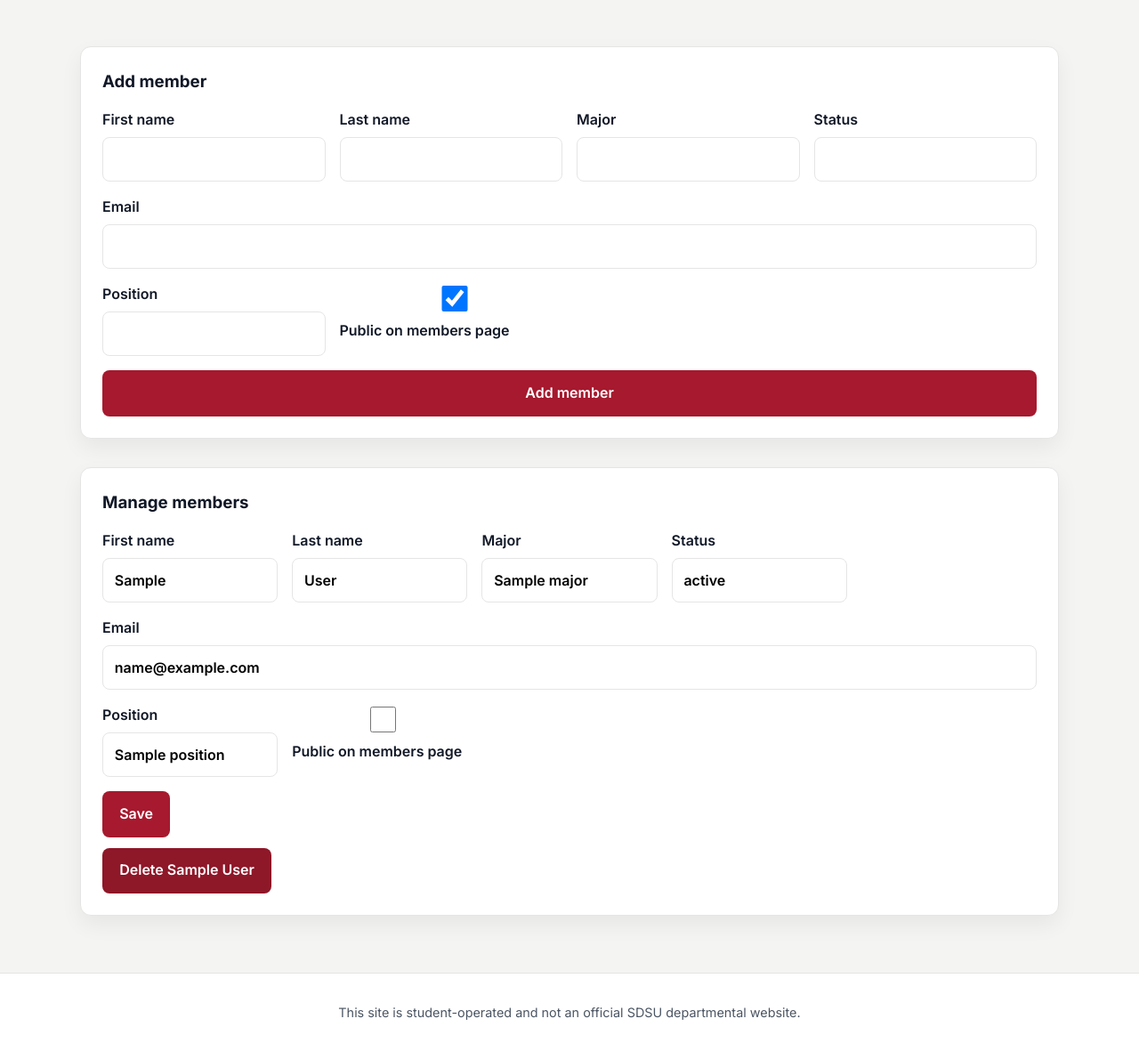
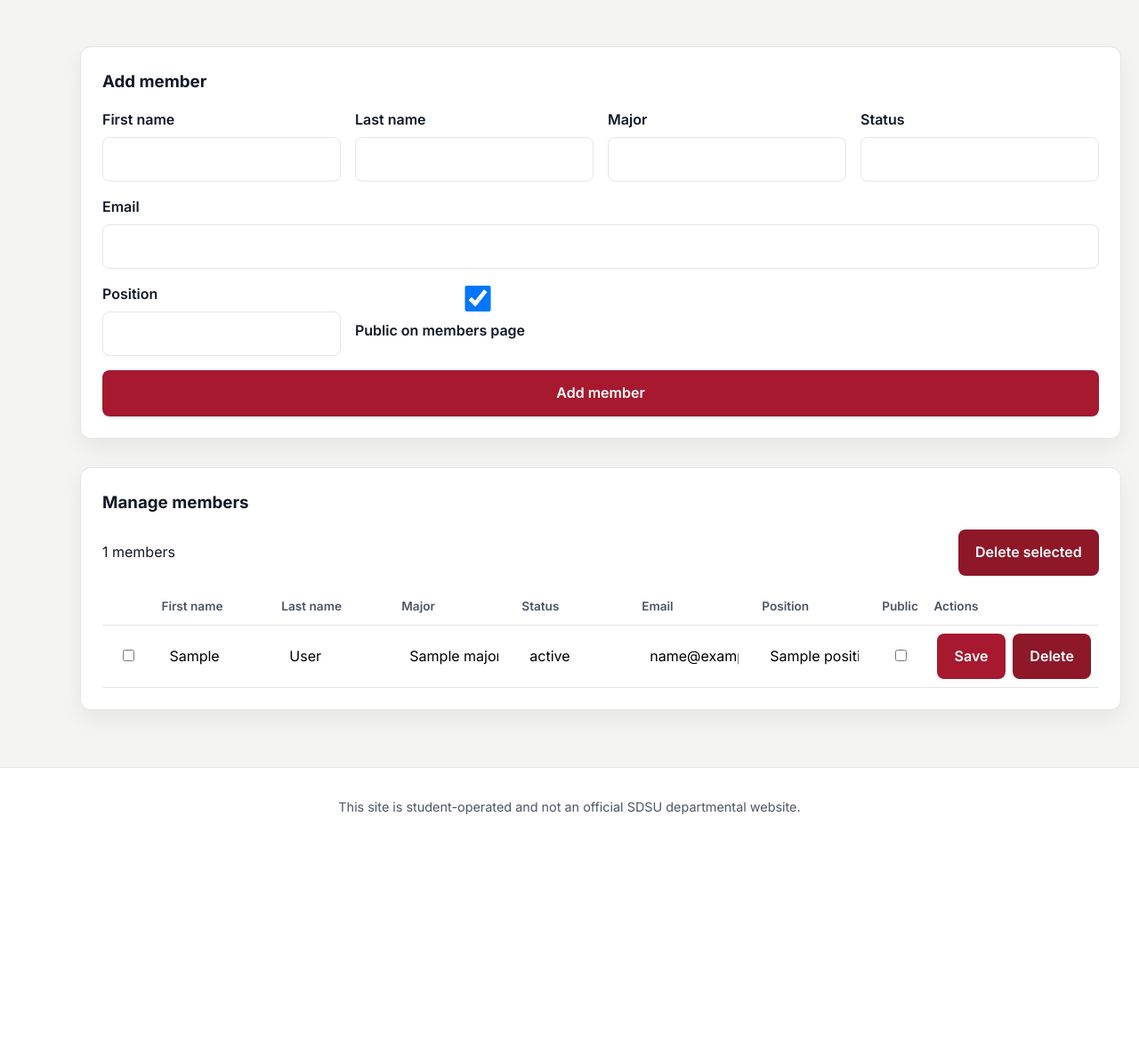
Before and after one commit to Zareeb/sdsu-bioinformatics, a Flask app: template src/sdsu_bioinformatics/templates/admin.html in a window 1280 px wide. Shown: the part 208-1389 px from the top of the page at 89% size. After the commit the page ends 1123 px from the top, so only its background shows below. Run offline with Flask 3, Linux system fonts and the light colour scheme; the template is opened without the code that fills it: most values are stand-ins (such as "Sample title", 1, 10 or a date in 2020).

Commit message:
Simplify admin panel for CRUD as well as bulk delete

```diff
--- a/src/sdsu_bioinformatics/app.py
+++ b/src/sdsu_bioinformatics/app.py
@@ -457,4 +457,40 @@ def delete_member(member_id):
     return redirect(url_for("admin"))
 
 
+@app.post("/admin/members/delete-selected")
+def bulk_delete_members():
+    user = _require_admin()
+    if not isinstance(user, dict):
+        return user
+    _check_csrf()
+
+    member_ids = []
+    for raw_id in request.form.getlist("member_ids"):
+        try:
+            member_id = int(raw_id)
+        except (TypeError, ValueError):
+            abort(400, description="Invalid member selection")
+        if member_id <= 0:
+            abort(400, description="Invalid member selection")
+        if member_id not in member_ids:
+            member_ids.append(member_id)
+    if not member_ids:
+        abort(400, description="Select at least one member to delete")
+
+    database = _database()
+    if database is None:
+        abort(503, description="D1 database is not configured")
+    for offset in range(0, len(member_ids), 100):
+        batch = member_ids[offset : offset + 100]
+        placeholders = ", ".join("?" for _ in batch)
+        run_sync(
+            database.prepare(
+                f"DELETE FROM members WHERE rowid IN ({placeholders})"
+            )
+            .bind(*batch)
+            .run()
+        )
+    return redirect(url_for("admin"))
+
+
 Default = wsgi.entrypoint(app)
--- a/src/sdsu_bioinformatics/templates/admin.html
+++ b/src/sdsu_bioinformatics/templates/admin.html
@@ -36,29 +36,63 @@
 
         <div class="admin-card">
             <h3>Manage members</h3>
-            {% for member in members %}
-                <form class="member-form member-row" method="post" action="{{ url_for('update_member', member_id=member.id) }}">
-                    <input type="hidden" name="csrf_token" value="{{ csrf_token }}">
-                    <div class="form-grid compact">
-                        <label>First name <input name="first_name" value="{{ member.first_name }}" required maxlength="80"></label>
-                        <label>Last name <input name="last_name" value="{{ member.last_name }}" required maxlength="120"></label>
-                        <label>Major <input name="major" value="{{ member.major }}" required maxlength="160"></label>
-                        <label>Status <input name="status" value="{{ member.status }}" maxlength="80"></label>
-                        <label class="full-width">Email <input type="email" name="email" value="{{ member.email or '' }}" maxlength="254"></label>
-                        <label>Position <input name="position" value="{{ member.position or '' }}" maxlength="120"></label>
-                        <label><input type="checkbox" name="public" value="1" {% if member.public %}checked{% endif %}> Public on members page</label>
-                    </div>
-                    <div class="button-row">
-                        <button class="button" type="submit">Save</button>
-                    </div>
-                </form>
-                <form method="post" action="{{ url_for('delete_member', member_id=member.id) }}" class="delete-form">
-                    <input type="hidden" name="csrf_token" value="{{ csrf_token }}">
-                    <button class="button button-danger" type="submit">Delete {{ member.first_name }} {{ member.last_name }}</button>
-                </form>
+            {% if members %}
+                <div class="member-table-toolbar">
+                    <span>{{ members|length }} members</span>
+                    <form id="bulk-delete-form" method="post" action="{{ url_for('bulk_delete_members') }}" onsubmit="return confirm('Permanently delete the selected members?')">
+                        <input type="hidden" name="csrf_token" value="{{ csrf_token }}">
+                        <button class="button button-danger" type="submit">Delete selected</button>
+                    </form>
+                </div>
+                <div class="member-table-wrap">
+                    <table class="member-table">
+                        <thead>
+                            <tr>
+                                <th scope="col"><span class="visually-hidden">Select</span></th>
+                                <th scope="col">First name</th>
+                                <th scope="col">Last name</th>
+                                <th scope="col">Major</th>
+                                <th scope="col">Status</th>
+                                <th scope="col">Email</th>
+                                <th scope="col">Position</th>
+                                <th scope="col">Public</th>
+                                <th scope="col">Actions</th>
+                            </tr>
+                        </thead>
+                        <tbody>
+                        {% for member in members %}
+                            {% set update_form = 'update-member-' ~ member.id %}
+                            <tr>
+                                <td>
+                                    <input form="bulk-delete-form" type="checkbox" name="member_ids" value="{{ member.id }}" aria-label="Select {{ member.first_name }} {{ member.last_name }} for deletion">
+                                </td>
+                                <td><input form="{{ update_form }}" name="first_name" value="{{ member.first_name }}" required maxlength="80" aria-label="First name"></td>
+                                <td><input form="{{ update_form }}" name="last_name" value="{{ member.last_name }}" required maxlength="120" aria-label="Last name"></td>
+                                <td><input form="{{ update_form }}" name="major" value="{{ member.major or '' }}" required maxlength="160" aria-label="Major"></td>
+                                <td><input form="{{ update_form }}" name="status" value="{{ member.status or '' }}" maxlength="80" aria-label="Status"></td>
+                                <td><input form="{{ update_form }}" type="email" name="email" value="{{ member.email or '' }}" maxlength="254" aria-label="Email"></td>
+                                <td><input form="{{ update_form }}" name="position" value="{{ member.position or '' }}" maxlength="120" aria-label="Position"></td>
+                                <td class="member-public-cell">
+                                    <input form="{{ update_form }}" type="checkbox" name="public" value="1" {% if member.public %}checked{% endif %} aria-label="Show {{ member.first_name }} {{ member.last_name }} publicly">
+                                </td>
+                                <td class="member-row-actions">
+                                    <form id="{{ update_form }}" method="post" action="{{ url_for('update_member', member_id=member.id) }}">
+                                        <input type="hidden" name="csrf_token" value="{{ csrf_token }}">
+                                        <button class="button table-button" type="submit">Save</button>
+                                    </form>
+                                    <form method="post" action="{{ url_for('delete_member', member_id=member.id) }}" onsubmit="return confirm('Delete this member?')">
+                                        <input type="hidden" name="csrf_token" value="{{ csrf_token }}">
+                                        <button class="button button-danger table-button" type="submit">Delete</button>
+                                    </form>
+                                </td>
+                            </tr>
+                        {% endfor %}
+                        </tbody>
+                    </table>
+                </div>
             {% else %}
                 <p>No members found.</p>
-            {% endfor %}
+            {% endif %}
         </div>
     </div>
 </section>
--- a/static/css/styles.css
+++ b/static/css/styles.css
@@ -218,10 +218,6 @@ p {
     gap: 1rem;
 }
 
-.form-grid.compact {
-    grid-template-columns: repeat(auto-fit, minmax(180px, 1fr));
-}
-
 .form-grid label {
     display: grid;
     gap: 0.4rem;
@@ -243,9 +239,73 @@ p {
     grid-column: 1 / -1;
 }
 
-.button-row {
+.member-table-toolbar {
     display: flex;
-    justify-content: flex-start;
+    justify-content: space-between;
+    align-items: center;
+    gap: 1rem;
+    margin-bottom: 1rem;
+}
+
+.member-table-wrap {
+    overflow-x: auto;
+}
+
+.member-table {
+    width: 100%;
+    min-width: 1120px;
+    border-collapse: collapse;
+    text-align: left;
+}
+
+.member-table th,
+.member-table td {
+    padding: 0.55rem;
+    border-bottom: 1px solid var(--border-light);
+}
+
+.member-table th {
+    color: var(--text-secondary);
+    font-size: 0.85rem;
+    font-weight: 600;
+}
+
+.member-table td:first-child,
+.member-table th:first-child,
+.member-public-cell {
+    text-align: center;
+    width: 2.5rem;
+}
+
+.member-table input:not([type="checkbox"]) {
+    width: 100%;
+    min-width: 6rem;
+    padding: 0.5rem;
+    border: 1px solid transparent;
+    border-radius: 6px;
+    box-sizing: border-box;
+    font: inherit;
+    background: transparent;
+}
+
+.member-table input:not([type="checkbox"]):hover,
+.member-table input:not([type="checkbox"]):focus {
+    border-color: var(--border-light);
+    background: var(--white);
+    outline: none;
+}
+
+.member-row-actions {
+    white-space: nowrap;
+}
+
+.member-row-actions form {
+    display: inline;
+}
+
+.table-button {
+    padding: 0.45rem 0.65rem;
+    margin-left: 0.25rem;
 }
 
 .button {
@@ -280,8 +340,16 @@ p {
     background: var(--sdsu-red-dark);
 }
 
-.delete-form {
-    margin-top: 0.75rem;
+.visually-hidden {
+    position: absolute;
+    width: 1px;
+    height: 1px;
+    padding: 0;
+    margin: -1px;
+    overflow: hidden;
+    clip: rect(0, 0, 0, 0);
+    white-space: nowrap;
+    border: 0;
 }
 
 /* ================================
```
Also changed, not shown: README.md.
